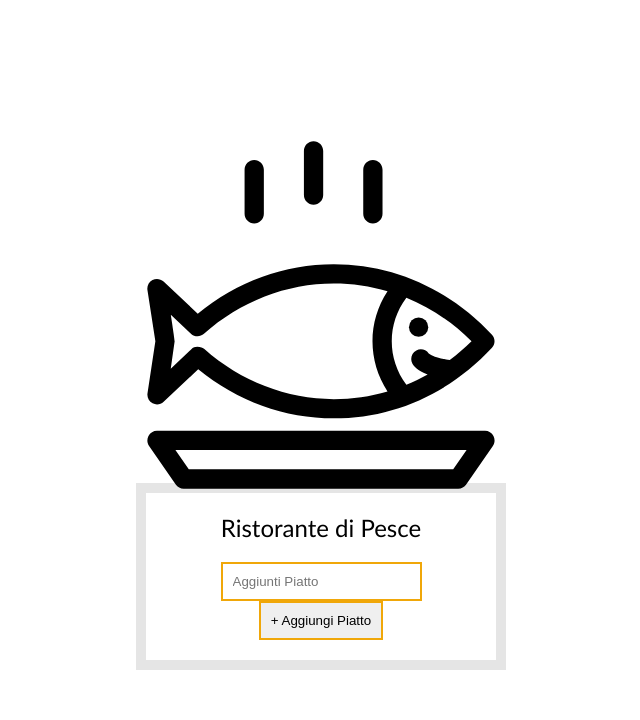
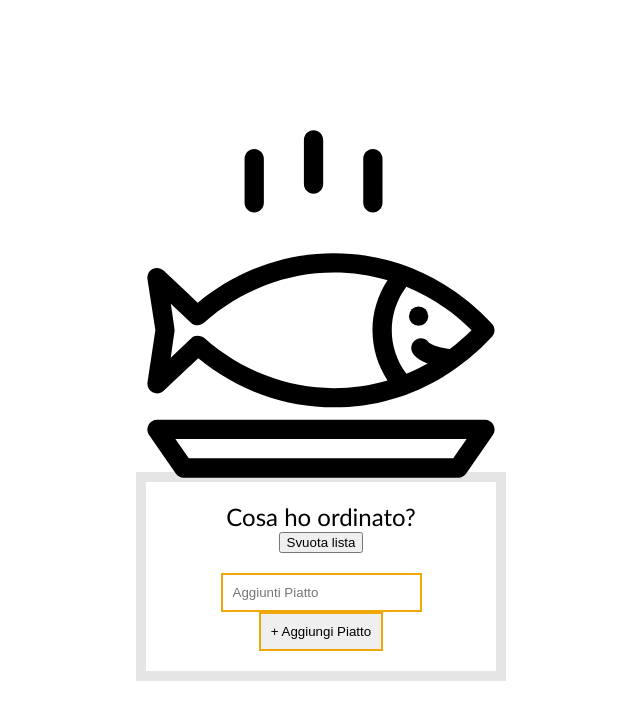
Before and after one commit to alessandrocriscuolo/alessandrocriscuolo.github.io, a plain HTML site: page index.html in a window 1280 px wide. Shown: the whole page, without its empty margins (319-959 px from the left). Drawn offline with Linux system fonts and the light colour scheme.

Commit message:
Ho modificato h2

```diff
--- a/index.html
+++ b/index.html
@@ -3,14 +3,15 @@
 <head>
 	<meta charset="UTF-8">
 	<meta name="viewport" content="width=device-width, initial-scale=1.0">
-	<title>Pizzeria da Alessandro</title>
+	<title>Ristorante Locale</title>
 	<link rel="stylesheet" href="style.css">
 </head>
 <body>
 	<svg xmlns="http://www.w3.org/2000/svg" viewBox="0 0 512 512"><path d="M495.9 425.3H16.1c-5.2 0-10.1 2.9-12.5 7.6-2.4 4.7-2.1 10.3.9 14.6l39 56.4c2.6 3.8 7 6.1 11.6 6.1h401.7c4.6 0 9-2.3 11.6-6.1l39-56.4c3-4.3 3.3-9.9.9-14.6-2.3-4.7-7.2-7.6-12.4-7.6zm-46.5 56.5H62.6L43 453.6h426l-19.6 28.2zM158.3 122c7.8 0 14.1-6.3 14.1-14.1V43.4c0-7.8-6.3-14.1-14.1-14.1s-14.1 6.3-14.1 14.1v64.5c0 7.8 6.3 14.1 14.1 14.1zM245.1 94.7c7.8 0 14.1-6.3 14.1-14.1V16.1c0-7.8-6.3-14.1-14.1-14.1S231 8.3 231 16.1v64.5c0 7.8 6.3 14.1 14.1 14.1zM331.9 122c7.8 0 14.1-6.3 14.1-14.1V43.4c0-7.8-6.3-14.1-14.1-14.1s-14.1 6.3-14.1 14.1v64.5c0 7.8 6.3 14.1 14.1 14.1zM9.6 385.2c5.3 2.8 11.8 1.9 16.2-2.2l50.6-47.7c56.7 46.5 126.6 71.9 198.3 71.9 87.5 0 169.7-36.6 231.4-103.2 5-5.4 5-13.8 0-19.2-61.8-66.5-144-103.2-231.4-103.2-72 0-142.2 25.6-199 72.5l-50-47.1c-4.4-4.1-10.9-5-16.2-2.2-5.3 2.8-8.3 8.7-7.4 14.6l11.6 75-11.5 76.2c-.9 5.9 2 11.8 7.4 14.6zm371.3-154.4c34.9 14.3 67.2 35.7 95.3 63.6-10.1 10-20.8 19.2-31.9 27.5-22.4-3.3-29.6-8.8-30.7-9.7-4-5.7-11.8-7.7-18.1-4.4-6.9 3.6-9.5 12.2-5.9 19.1 1.9 3.5 7.3 10.3 22.4 16-10.1 5.7-20.5 10.7-31.1 15.1-28.5-37.8-28.5-89.4 0-127.2zM36.3 255.6l29.4 27.7c5.3 5 13.6 5.1 19.1.3 53.2-47.6 120.7-73.7 190-73.7 26.9 0 53.2 3.9 78.5 11.3-29.3 44.6-29.3 102 0 146.6-25.3 7.4-51.6 11.3-78.5 11.3-69 0-136.3-26-189.4-73.2-2.7-2.4-13.4-6.3-19.1.3l-30.1 28.3 5.7-40c.3-1.5-5.6-38.9-5.6-38.9z"/><circle cx="398.8" cy="273.8" r="14.1"/></svg>
 
 <div class="wrapper">
-		<h2>Ristorante di Pesce</h2>
+		<h2>Cosa ho ordinato?</h2>
+		<button>Svuota lista</button>
 		<p></p>
 		<ul class="plates">
 			<li>Caricamento piatti...</li>
```
